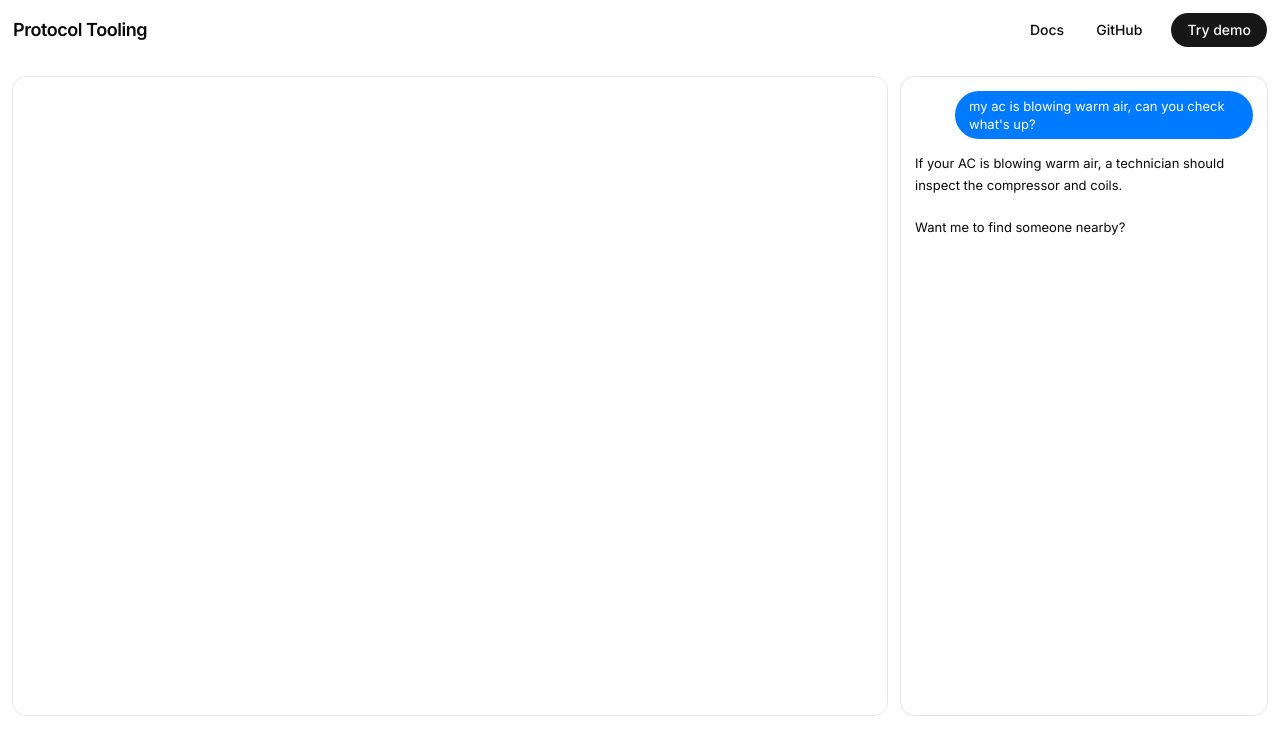
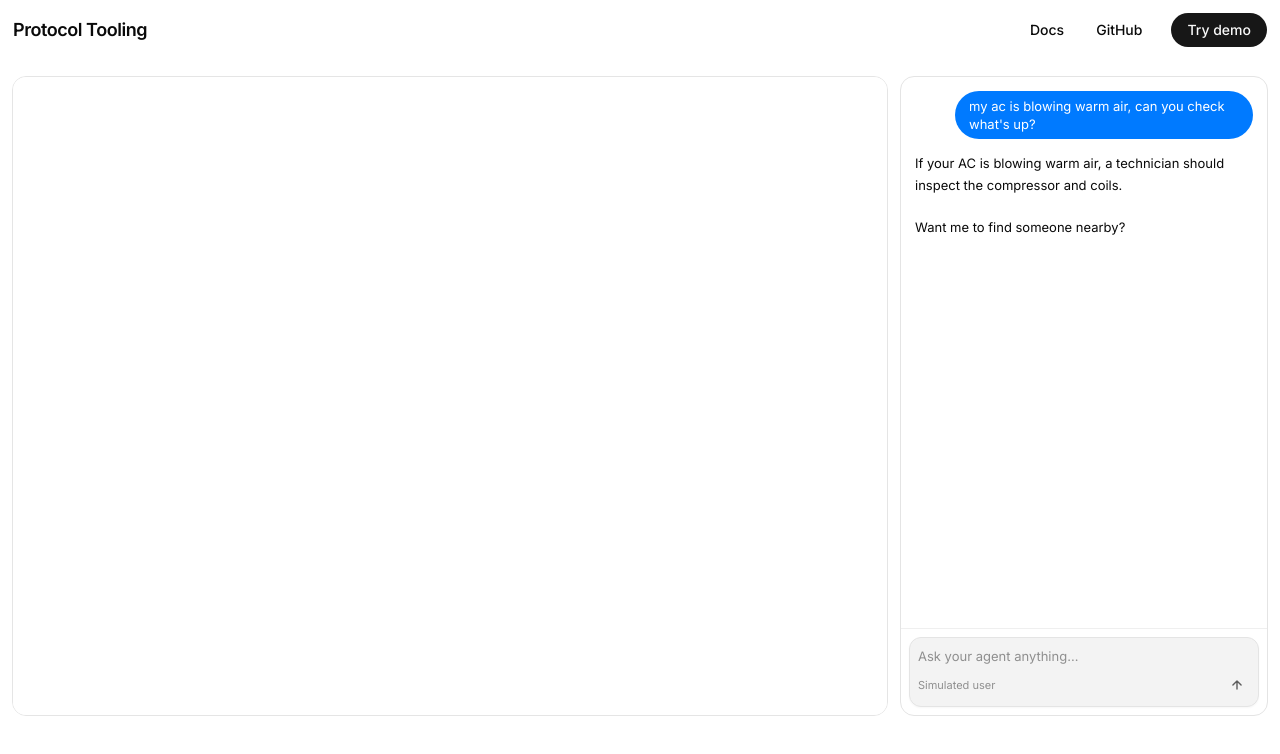
Before and after one commit to robertonevarez/fullcalendar-webmcp, a Next.js app: page /demo in a window 1280 px wide. Shown: the top 754 px of the page. Built offline with nearby package versions, Linux system fonts and the light colour scheme.

Commit message:
feat(demo): re-add chat prompt composer with simulated user typing

```diff
--- a/src/components/demo/customer-conversation.tsx
+++ b/src/components/demo/customer-conversation.tsx
@@ -107,6 +107,7 @@ export function CustomerConversation({
   }, [reducedMotion]);
 
   const [busy, setBusy] = useState(false);
+  const [draft, setDraft] = useState('');
   const [conversation, setConversation] = useState<DemoConversationState>(() =>
     emptyConversationState(),
   );
@@ -128,7 +129,7 @@ export function CustomerConversation({
         behavior: 'smooth',
       });
     }
-  }, [messages.length, busy, statusText]);
+  }, [messages.length, busy, statusText, draft]);
 
   const moveCursor = useCallback((target: CursorTarget) => {
     const stage = stageRef.current;
@@ -221,12 +222,39 @@ export function CustomerConversation({
 
   async function executeScriptedTurn(message: string, signal: AbortSignal) {
     setBusy(true);
-    setMessages((prev) => [
-      ...prev,
-      { id: `user_${crypto.randomUUID()}`, role: 'user', text: message },
-    ]);
 
     try {
+      // Simulate user typing into the personal agent chat prompt
+      if (!reducedMotionRef.current) {
+        const chars = Array.from(message);
+        const charDelay = Math.max(15, Math.min(32, Math.floor(550 / chars.length)));
+        for (let i = 1; i <= chars.length; i++) {
+          if (signal.aborted) throw new DOMException('Aborted', 'AbortError');
+          setDraft(message.slice(0, i));
+          await new Promise<void>((resolve, reject) => {
+            const t = setTimeout(resolve, charDelay);
+            signal.addEventListener('abort', () => {
+              clearTimeout(t);
+              reject(new DOMException('Aborted', 'AbortError'));
+            }, { once: true });
+          });
+        }
+        await new Promise<void>((resolve, reject) => {
+          const t = setTimeout(resolve, 180);
+          signal.addEventListener('abort', () => {
+            clearTimeout(t);
+            reject(new DOMException('Aborted', 'AbortError'));
+          }, { once: true });
+        });
+      }
+
+      if (signal.aborted) throw new DOMException('Aborted', 'AbortError');
+      setDraft('');
+      setMessages((prev) => [
+        ...prev,
+        { id: `user_${crypto.randomUUID()}`, role: 'user', text: message },
+      ]);
+
       await waitAfterUserAppear(signal);
 
       if (signal.aborted) {
@@ -271,6 +299,7 @@ export function CustomerConversation({
       return { hadActivity: turnActivity.length > 0 };
     } catch (error) {
       if (isAbortError(error)) throw error;
+      setDraft('');
       setMessages((prev) => [
         ...prev,
         {
@@ -315,6 +344,7 @@ export function CustomerConversation({
   }, []);
 
   const isAgentAccess = visualPhase === 'entering' || visualPhase === 'operating';
+  const canSend = draft.trim().length > 0;
 
   return (
     <div
@@ -368,7 +398,7 @@ export function CustomerConversation({
           <ScrollArea
             className="flex-1 min-h-0"
             viewportRef={messagesScrollerRef}
-            viewportClassName="scroll-fade p-3.5 pb-24 flex flex-col gap-3.5"
+            viewportClassName="scroll-fade p-3.5 pb-4 flex flex-col gap-3.5"
           >
             {messages.map((msg) => {
               if (msg.role === 'user') {
@@ -395,11 +425,53 @@ export function CustomerConversation({
 
             {busy || visualPhase !== 'idle' ? (
               <AssistantMessage
-                text={statusText ?? `Working with ${config.businessName}…`}
+                text={statusText || `Working with ${config.businessName}…`}
                 resolving={true}
               />
             ) : null}
           </ScrollArea>
+
+          {/* composer — prompt text area */}
+          <div className="mt-auto shrink-0 border-t border-line/60 p-2">
+            <div
+              role="presentation"
+              className="flex cursor-text flex-col gap-1.5 rounded-[12px] border border-line bg-field p-2 shadow-[0_1px_2px_rgba(0,0,0,0.035)] transition-[border-color,box-shadow] duration-150 focus-within:border-line-strong focus-within:shadow-[0_1px_2px_rgba(0,0,0,0.025)]"
+            >
+              <input
+                value={draft}
+                readOnly
+                placeholder="Ask your agent anything…"
+                aria-label="Chat prompt"
+                className="min-h-5 bg-transparent text-[13px] leading-[1.4] text-ink outline-none placeholder:text-ink-3"
+              />
+              <div className="flex items-center justify-between">
+                <span className="text-[11px] text-ink-3">Simulated user</span>
+                <button
+                  type="button"
+                  aria-label="Send"
+                  disabled={!canSend}
+                  className="flex size-6.5 items-center justify-center rounded-full transition-[background-color,color,transform] duration-200"
+                  style={{
+                    background: canSend ? '#007AFF' : 'var(--line-strong)',
+                    color: canSend ? '#ffffff' : 'var(--ink-2)',
+                  }}
+                >
+                  <svg
+                    width="14"
+                    height="14"
+                    viewBox="0 0 24 24"
+                    fill="none"
+                    stroke="currentColor"
+                    strokeWidth="2.4"
+                    strokeLinecap="round"
+                    strokeLinejoin="round"
+                  >
+                    <path d="M12 19V5M5 12l7-7 7 7" />
+                  </svg>
+                </button>
+              </div>
+            </div>
+          </div>
         </div>
       </div>
 
```
Also changed, not shown: 1 other file (tests, documents, lock files or other folders).
